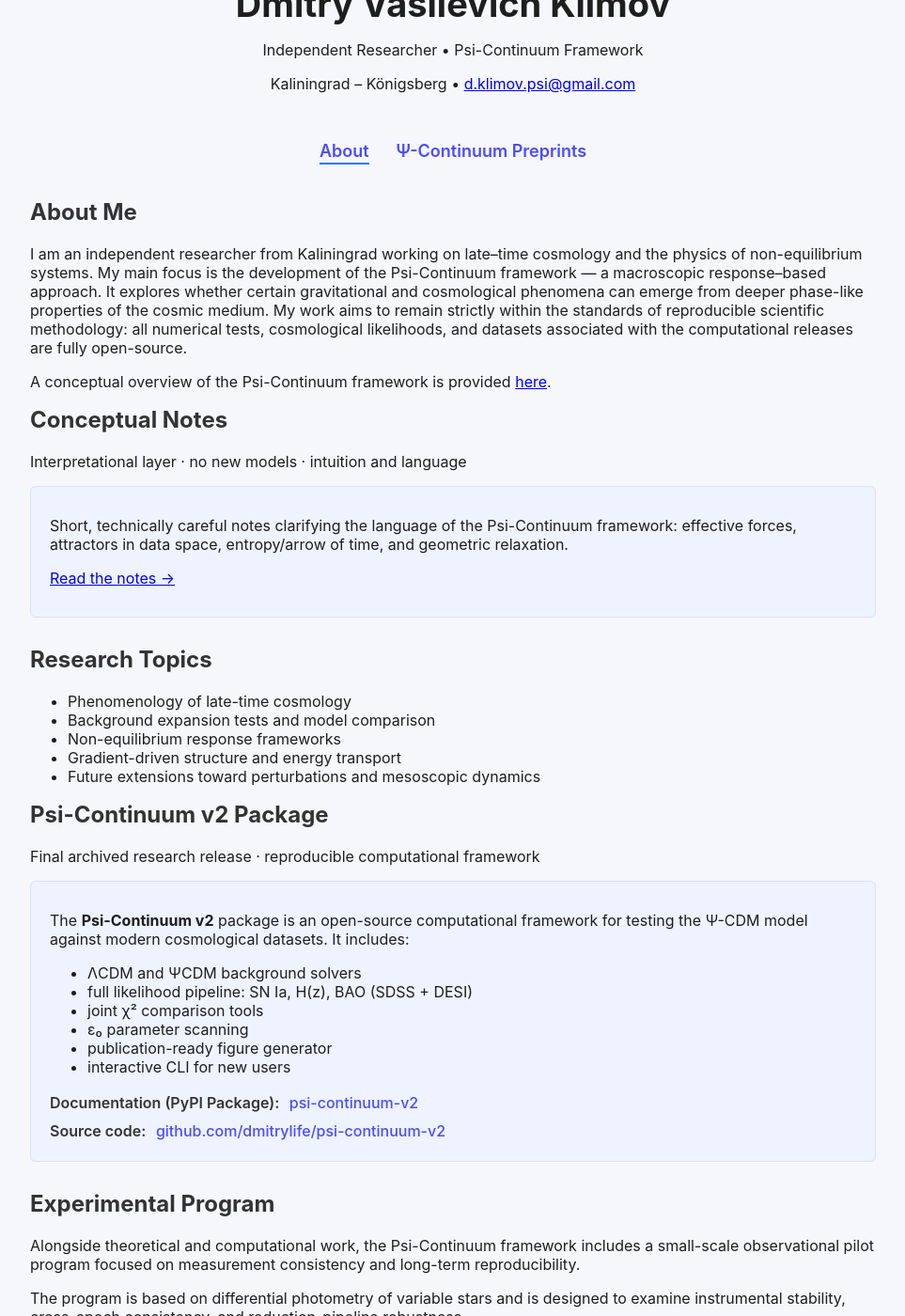
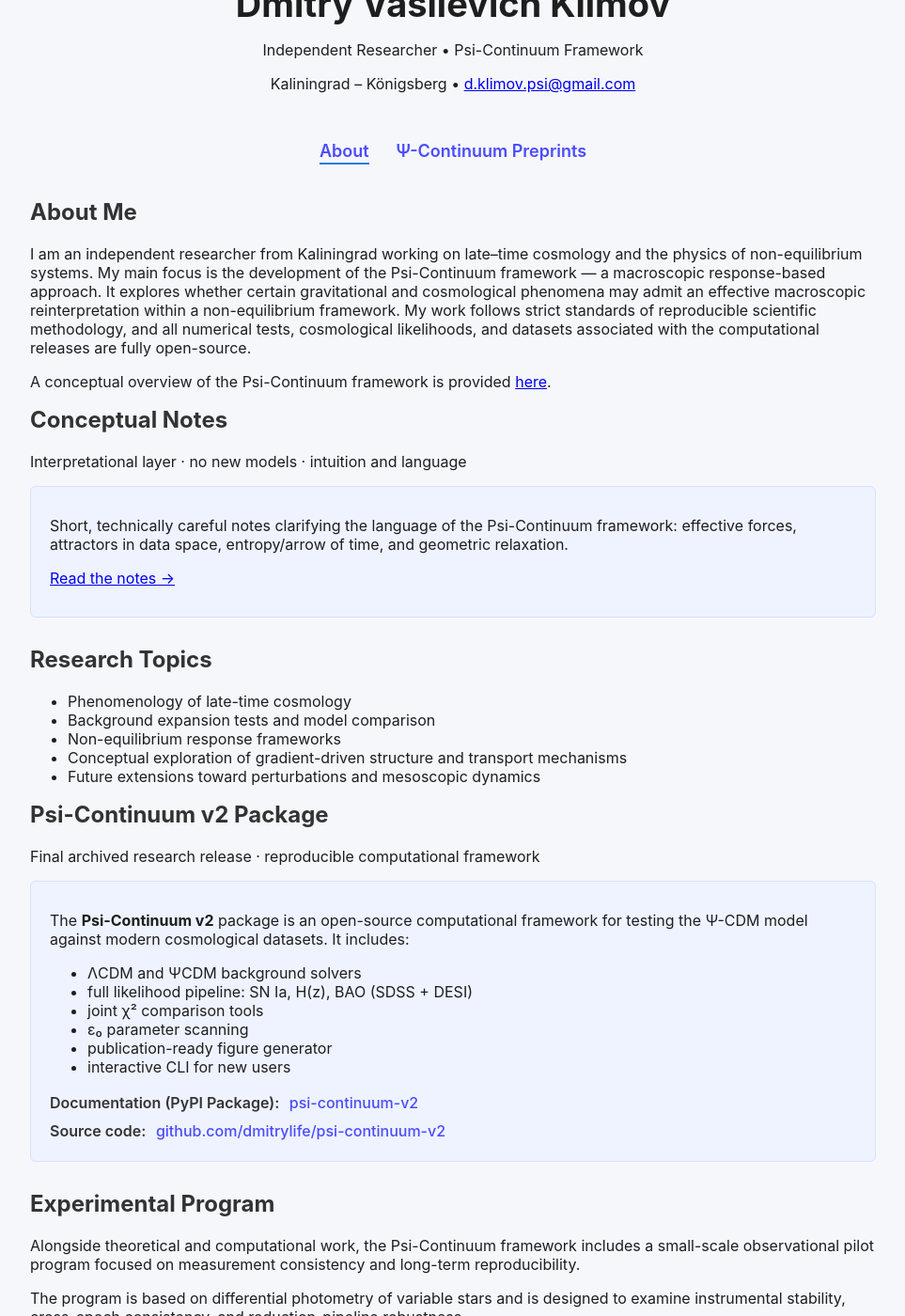
Before and after one commit to dmitrylife/Dmitrylife.github.io, a Jekyll site: the page index.html, which Jekyll copies as it is, in a window 1280 px wide and 1400 px high, scrolled down 213 px. Shown: the whole window at 94% size, without its empty margins (158-1121 px from the left). Built offline with Jekyll 4.4.1, drawn with Linux system fonts in a browser that asks for light colours; some of the changed text lies outside the part shown.

Commit message:
Update index.html

```diff
--- a/index.html
+++ b/index.html
@@ -24,14 +24,17 @@
 </nav>
 
 <section class="lang-section active">
-    <h2>About Me</h2>
-    <p>
-        I am an independent researcher from Kaliningrad working on late–time cosmology and the physics of non-equilibrium systems.
-        My main focus is the development of the Psi-Continuum framework — a macroscopic response–based approach. It explores whether certain gravitational and cosmological phenomena can emerge from deeper phase-like properties of the cosmic medium.
+  <h2>About Me</h2>
+  <p>
+      I am an independent researcher from Kaliningrad working on late–time cosmology and the physics of non-equilibrium systems.
+      My main focus is the development of the Psi-Continuum framework — a macroscopic response-based approach.
+      It explores whether certain gravitational and cosmological phenomena may
+      admit an effective macroscopic reinterpretation within a non-equilibrium framework.
 
-        My work aims to remain strictly within the standards of reproducible scientific methodology:
-        all numerical tests, cosmological likelihoods, and datasets associated with the computational releases are fully open-source.
-    </p>
+      My work follows strict standards of reproducible scientific methodology,
+      and all numerical tests, cosmological likelihoods, and datasets associated with
+      the computational releases are fully open-source.
+  </p>
 
     <p>
         A conceptual overview of the Psi-Continuum framework is provided
@@ -59,7 +62,7 @@
         <li>Phenomenology of late-time cosmology</li>
         <li>Background expansion tests and model comparison</li>
         <li>Non-equilibrium response frameworks</li>
-        <li>Gradient-driven structure and energy transport</li>
+        <li>Conceptual exploration of gradient-driven structure and transport mechanisms</li>
         <li>Future extensions toward perturbations and mesoscopic dynamics</li>
     </ul>
 
@@ -118,8 +121,9 @@
   <p class="titlesmall">
       The program is currently being extended toward semi-automated
       long-term monitoring through <strong>KTRO</strong>
-      (Klimov Tarpen Robotic Observatory) — a compact robotic facility
-      dedicated to reproducible differential photometry and stability diagnostics.
+      (Klimov Tarpen Robotic Observatory) — a developing compact
+      observational setup focused on reproducible differential photometry
+      and long-term instrumental stability diagnostics.
   </p>
 
   <p>
```
Also changed, not shown: other parts of index.html (+1 -2 lines).
